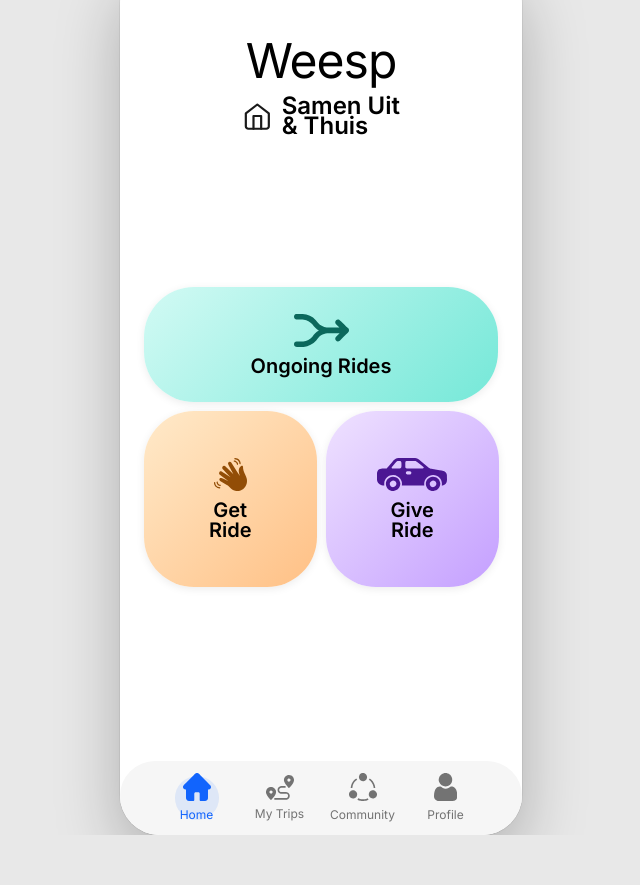
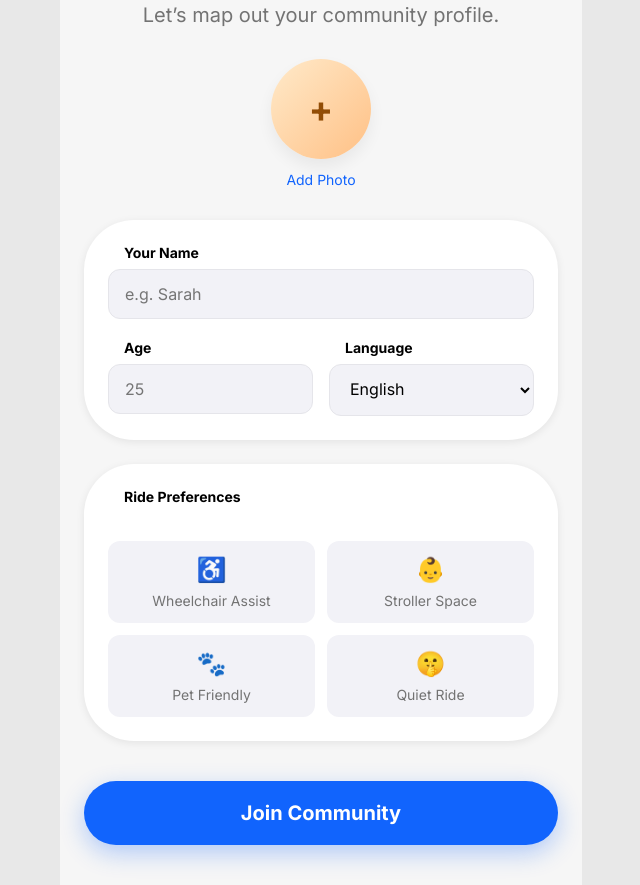
Before and after one commit to daniel037589/Publictransport, a React (Vite) app: page / in a window 1280 px wide. Shown: the whole page, without its empty margins (319-959 px from the left). Before the commit the page ends 835 px from the top, so only its background shows below. Built offline with nearby package versions, Linux system fonts and the light colour scheme; no server answers; the database is empty.

Commit message:
Implement local first-time user onboarding with form capture and profile sync

```diff
--- a/src/App.jsx
+++ b/src/App.jsx
@@ -6,9 +6,11 @@ import { GetRideScreen } from './components/GetRide';
 import { GiveRideScreen } from './components/GiveRide';
 import { ProfileScreen } from './components/Profile';
 import { MyTripsScreen } from './components/MyTrips';
+import { OnboardingScreen } from './components/Onboarding';
 import './index.css';
 
 const INITIAL_RIDERS = [
+  // Keeping initial mockup data ...
   {
     id: 'sarah',
     name: 'Sarah',
@@ -18,30 +20,14 @@ const INITIAL_RIDERS = [
     destination: 'Weesp Train Station',
     location: [52.3094, 5.0392],
     destinationLocation: [52.3134, 5.0425],
-    color: '#1164fd', // brand blue
+    color: '#1164fd',
     badges: [
       { icon: '👶', text: 'With Stroller', color: 'blue' },
       { icon: '💺', text: '2 Seats Needed', color: 'grey' }
     ]
-  },
-  {
-    id: 'john',
-    name: 'John',
-    initial: 'J',
-    distance: '2.5 km away',
-    timeframe: 'Needs ride by 09:00',
-    destination: 'Amsterdam Zuidoost',
-    location: [52.3021, 5.0487],
-    destinationLocation: [52.3121, 5.0087],
-    color: '#737373', // grey
-    badges: [
-      { icon: '🧳', text: 'No extra luggage', color: 'grey' },
-      { icon: '💺', text: '1 Seat Needed', color: 'grey' }
-    ]
   }
 ];
 
-// Helper to map UI rider shape to DB shape
 const serializeForDb = (rider) => ({
   id: String(rider.id),
   name: rider.name,
@@ -55,7 +41,6 @@ const serializeForDb = (rider) => ({
   badges: rider.badges
 });
 
-// Helper to map DB shape back to UI shape
 const deserializeFromDb = (row) => ({
   id: row.id,
   name: row.name,
@@ -72,16 +57,21 @@ const deserializeFromDb = (row) => ({
 function App() {
   const [activeTab, setActiveTab] = useState('home');
   const [riders, setRiders] = useState(INITIAL_RIDERS);
+  const [userProfile, setUserProfile] = useState(null);
+  const [isInitializing, setIsInitializing] = useState(true);
 
-  // Mount Supabase connection securely handling global requests over Postgres
   useEffect(() => {
-    // 1. Fetch persistent historical requests on load
+    // Check if user has executed local boarding flow before
+    const stored = localStorage.getItem('weesp_user_profile');
+    if (stored) {
+      setUserProfile(JSON.parse(stored));
+    }
+    setIsInitializing(false);
+
+    // Initialize historic Supabase rides
     const fetchExistingRides = async () => {
       const { data, error } = await supabase.from('ride_requests').select('*');
-      if (error) {
-        console.error('Supabase fetch error. Is the table created?', error.message);
-      } else if (data) {
-        // Merge fetched historic DB riders with our UI mockup default riders
+      if (!error && data) {
         const dbRiders = data.map(deserializeFromDb);
         setRiders(prev => {
           const merged = [...prev];
@@ -95,14 +85,13 @@ function App() {
 
     fetchExistingRides();
 
-    // 2. Subscribe to LIVE incoming database requests (replaces MQTT)
+    // Supabase Live Websockets
     const channel = supabase
       .channel('public-ride_requests-changes')
       .on(
         'postgres_changes',
         { event: '*', schema: 'public', table: 'ride_requests' },
         (payload) => {
-          console.log("Supabase Realtime Received:", payload);
           if (payload.eventType === 'INSERT') {
             const incomingRider = deserializeFromDb(payload.new);
             setRiders(prev => {
@@ -116,77 +105,59 @@ function App() {
       )
       .subscribe();
 
-    return () => {
-      supabase.removeChannel(channel);
-    };
+    return () => supabase.removeChannel(channel);
   }, []);
 
-  const handleNavigate = (path) => {
-    console.log(`Navigating to: ${path}`);
-    setActiveTab(path);
-  };
+  const handleNavigate = (path) => setActiveTab(path);
 
   const handleAddRider = async (newRider) => {
-    // Locally optimistically update state instantly for immediate snap feedback
     setRiders(prev => [...prev, newRider]);
     setActiveTab('give-ride');
-
-    // Asynchronously insert persistent request to DB, triggering live broadcast to everyone else
     const record = serializeForDb(newRider);
     const { error } = await supabase.from('ride_requests').insert([record]);
-
-    if (error) {
-      console.error("Failed to push request to Supabase!", error.message);
-    }
+    if (error) console.error("Failed to push request to Supabase!", error.message);
   };
 
   const handleDeleteRide = async (rideId) => {
-    // Locally optimistically update state instantly for snappy UI
     setRiders(prev => prev.filter(r => String(r.id) !== String(rideId)));
+    const { error } = await supabase.from('ride_requests').delete().eq('id', String(rideId));
+    if (error) console.error("Failed to delete request from Supabase!", error.message);
+  };
 
-    // Execute deletion from persistent storage
-    const { error } = await supabase.from('ride_requests').delete().eq('id', String(rideId));
-    if (error) {
-      console.error("Failed to delete request from Supabase!", error.message);
-    }
-  };
+  if (isInitializing) return null;
+
+  // Intercept the entire layout with boarding flow if identity is missing
+  if (!userProfile) {
+    return <OnboardingScreen onComplete={setUserProfile} />;
+  }
 
   return (
     <div className="app-shell">
-      {/* Screens container */}
-      <div
-        className={`screen ${activeTab === 'home' ? 'screen--active' : 'screen--hidden-left'}`}
-      >
+      <div className={`screen ${activeTab === 'home' ? 'screen--active' : 'screen--hidden-left'}`}>
         <HomePage onNavigate={handleNavigate} />
       </div>
 
-      <div
-        className={`screen ${(activeTab === 'get-ride' || activeTab === 'give-ride') ? 'screen--active' : 'screen--hidden-right'}`}
-        style={{ zIndex: 100 }}
-      >
-        {activeTab === 'get-ride' && <GetRideScreen onBack={() => setActiveTab('home')} onRequestRide={handleAddRider} />}
+      <div className={`screen ${(activeTab === 'get-ride' || activeTab === 'give-ride') ? 'screen--active' : 'screen--hidden-right'}`} style={{ zIndex: 100 }}>
+        {activeTab === 'get-ride' && <GetRideScreen onBack={() => setActiveTab('home')} onRequestRide={handleAddRider} userProfile={userProfile} />}
         {activeTab === 'give-ride' && <GiveRideScreen onBack={() => setActiveTab('home')} riders={riders} />}
       </div>
 
-      <div
-        className={`screen ${activeTab === 'trips' ? 'screen--active' : 'screen--hidden-right'}`}
-      >
+      <div className={`screen ${activeTab === 'trips' ? 'screen--active' : 'screen--hidden-right'}`}>
         <MyTripsScreen riders={riders} onDeleteRide={handleDeleteRide} />
       </div>
 
-      <div
-        className={`screen ${activeTab === 'community' ? 'screen--active' : 'screen--hidden-right'}`}
-      >
+      <div className={`screen ${activeTab === 'community' ? 'screen--active' : 'screen--hidden-right'}`}>
         <div style={{ padding: '80px 20px', textAlign: 'center' }}>
           <h2>Community Page</h2>
           <p>This is a placeholder for the Community screen.</p>
         </div>
       </div>
 
-      <div
-        className={`screen ${activeTab === 'profile' ? 'screen--active' : 'screen--hidden-right'}`}
-      >
-        <ProfileScreen />
+      <div className={`screen ${activeTab === 'profile' ? 'screen--active' : 'screen--hidden-right'}`}>
+        <ProfileScreen userProfile={userProfile} onLogout={() => {
+          localStorage.removeItem('weesp_user_profile');
+          setUserProfile(null);
+        }} />
       </div>
 
       <Navbar activeTab={activeTab} onTabChange={setActiveTab} />
--- a/src/components/GetRide.jsx
+++ b/src/components/GetRide.jsx
@@ -18,7 +18,14 @@ function CommunityShieldIcon() {
   );
 }
 
-export function GetRideScreen({ onBack, onRequestRide }) {
+export function GetRideScreen({ onBack, onRequestRide, userProfile }) {
+  const PREF_MAP = {
+    'wheelchair': { icon: '♿️', text: 'Wheelchair Assist', color: 'blue' },
+    'stroller': { icon: '👶', text: 'Stroller', color: 'blue' },
+    'pets': { icon: '🐾', text: 'Pet Friendly', color: 'grey' },
+    'quiet': { icon: '🤫', text: 'Quiet Ride', color: 'grey' }
+  };
+
   const handleSubmit = (e) => {
     e.preventDefault();
     const formData = new FormData(e.target);
@@ -28,10 +35,12 @@ export function GetRideScreen({ onBack, onRequestRide }) {
     const newLocation = [52.3082 + (Math.random() - 0.5)*0.015, 5.0416 + (Math.random() - 0.5)*0.015];
     const dropoffLocation = [52.3082 + (Math.random() - 0.5)*0.015, 5.0416 + (Math.random() - 0.5)*0.015];
 
+    const mappedBadges = (userProfile?.preferences || []).map(p => PREF_MAP[p]).filter(Boolean);
+
     const newRider = {
       id: 'you-' + Date.now(),
-      name: 'You',
-      initial: 'Y',
+      name: userProfile ? userProfile.name : 'You',
+      initial: userProfile ? userProfile.name.charAt(0).toUpperCase() : 'Y',
       distance: '0 km away',
       timeframe: 'Needs ride now',
       destination: destination,
@@ -39,7 +48,8 @@ export function GetRideScreen({ onBack, onRequestRide }) {
       destinationLocation: dropoffLocation,
       color: '#ffc085', // warm orange
       badges: [
-        { icon: '📍', text: 'Ready', color: 'blue' }
+        { icon: '📍', text: 'Ready', color: 'blue' },
+        ...mappedBadges
       ]
     };
 
--- /dev/null
+++ b/src/components/Onboarding.css
@@ -0,0 +1,137 @@
+.onboarding-container {
+  display: flex;
+  flex-direction: column;
+  background-color: var(--color-bg-gray);
+  min-height: 100vh;
+  padding: 40px 24px;
+  overflow-y: auto;
+}
+
+.onboarding-header {
+  text-align: center;
+  margin-bottom: 32px;
+}
+
+.onboarding-title {
+  font-family: var(--font-family-title);
+  font-size: var(--font-size-xl);
+  font-weight: var(--font-weight-heavy);
+  color: var(--color-text-black);
+}
+
+.onboarding-subtitle {
+  font-size: var(--font-size-m);
+  color: var(--color-text-nav);
+  margin-top: 8px;
+}
+
+.avatar-upload-wrapper {
+  display: flex;
+  flex-direction: column;
+  align-items: center;
+  margin-bottom: 32px;
+}
+
+.avatar-preview {
+  width: 100px;
+  height: 100px;
+  border-radius: 50%;
+  background: linear-gradient(135deg, #ffeaca 0%, #ffc085 100%);
+  display: flex;
+  align-items: center;
+  justify-content: center;
+  color: #924d06;
+  font-size: 36px;
+  font-family: var(--font-family-title);
+  font-weight: bold;
+  box-shadow: 0 8px 16px rgba(0,0,0,0.06);
+  background-size: cover;
+  background-position: center;
+  cursor: pointer;
+  position: relative;
+  overflow: hidden;
+}
+
+.avatar-preview:hover::after {
+  content: 'Upload';
+  position: absolute;
+  bottom: 0;
+  left: 0;
+  right: 0;
+  background: rgba(0,0,0,0.5);
+  color: white;
+  font-size: 12px;
+  padding: 4px;
+  text-align: center;
+}
+
+.onboarding-card {
+  background: var(--color-brand-white);
+  border-radius: var(--radius-bigbuttons);
+  padding: 24px;
+  box-shadow: var(--shadow-card);
+  display: flex;
+  flex-direction: column;
+  gap: 20px;
+  margin-bottom: 24px;
+}
+
+.form-label {
+  display: block;
+  font-family: var(--font-family-title);
+  font-weight: var(--font-weight-bold);
+  margin-bottom: 8px;
+  color: var(--color-text-black);
+}
+
+.form-input, .form-select {
+  width: 100%;
+  padding: 14px 16px;
+  border-radius: 12px;
+  border: 1px solid #E5E5EA;
+  background: #F2F2F7;
+  font-size: 16px;
+  transition: all 0.2s ease;
+  box-sizing: border-box;
+  font-family: var(--font-family-body);
+}
+
+.form-input:focus, .form-select:focus {
+  outline: none;
+  border-color: var(--color-brand-blue);
+  background: white;
+  box-shadow: 0 0 0 4px rgba(17, 100, 253, 0.1);
+}
+
+.preferences-grid {
+  display: grid;
+  grid-template-columns: 1fr 1fr;
+  gap: 12px;
+}
+
+.pref-toggle {
+  background: #F2F2F7;
+  border: 2px solid transparent;
+  padding: 12px;
+  border-radius: 12px;
+  text-align: center;
+  cursor: pointer;
+  font-size: 14px;
+  font-weight: var(--font-weight-medium);
+  transition: all 0.2s ease;
+  display: flex;
+  flex-direction: column;
+  align-items: center;
+  gap: 8px;
+  color: var(--color-text-nav);
+}
+
+.pref-toggle--active {
+  background: rgba(17, 100, 253, 0.1);
+  border-color: var(--color-brand-blue);
+  color: var(--color-brand-blue);
+}
+
+.pref-icon {
+  font-size: 24px;
+}
--- /dev/null
+++ b/src/components/Onboarding.jsx
@@ -0,0 +1,160 @@
+import { useState, useRef } from 'react';
+import { motion } from 'framer-motion';
+import './Onboarding.css';
+
+const PREFERENCES = [
+  { id: 'wheelchair', label: 'Wheelchair Assist', icon: '♿️' },
+  { id: 'stroller', label: 'Stroller Space', icon: '👶' },
+  { id: 'pets', label: 'Pet Friendly', icon: '🐾' },
+  { id: 'quiet', label: 'Quiet Ride', icon: '🤫' },
+];
+
+export function OnboardingScreen({ onComplete }) {
+  const [formData, setFormData] = useState({
+    name: '',
+    age: '',
+    language: 'English',
+    preferences: [],
+    avatarUrl: null,
+  });
+
+  const fileInputRef = useRef(null);
+
+  const togglePreference = (prefId) => {
+    setFormData(prev => {
+      const isSelected = prev.preferences.includes(prefId);
+      if (isSelected) {
+        return { ...prev, preferences: prev.preferences.filter(p => p !== prefId) };
+      } else {
+        return { ...prev, preferences: [...prev.preferences, prefId] };
+      }
+    });
+  };
+
+  const handleAvatarUpload = (e) => {
+    const file = e.target.files[0];
+    if (file) {
+      const reader = new FileReader();
+      reader.onloadend = () => {
+        setFormData(prev => ({ ...prev, avatarUrl: reader.result }));
+      };
+      reader.readAsDataURL(file); // Save as base64 string directly into local storage
+    }
+  };
+
+  const handleSubmit = (e) => {
+    e.preventDefault();
+    if (!formData.name.trim()) return alert("Please enter your name!");
+
+    // Save to device local storage securely
+    localStorage.setItem('weesp_user_profile', JSON.stringify(formData));
+    onComplete(formData);
+  };
+
+  return (
+    <motion.div
+      className="onboarding-container"
+      initial={{ opacity: 0, y: 50 }}
+      animate={{ opacity: 1, y: 0 }}
+      exit={{ opacity: 0, scale: 0.95 }}
+      transition={{ duration: 0.5, ease: "easeOut" }}
+    >
+      <div className="onboarding-header">
+        <h1 className="onboarding-title">Welcome to Weesp</h1>
+        <p className="onboarding-subtitle">Let’s map out your community profile.</p>
+      </div>
+
+      <form onSubmit={handleSubmit}>
+        <div className="avatar-upload-wrapper">
+          <input
+            type="file"
+            accept="image/*"
+            onChange={handleAvatarUpload}
+            ref={fileInputRef}
+            style={{ display: 'none' }}
+          />
+          <motion.div
+            className="avatar-preview"
+            whileHover={{ scale: 1.05 }}
+            whileTap={{ scale: 0.95 }}
+            onClick={() => fileInputRef.current.click()}
+            style={formData.avatarUrl ? { backgroundImage: `url(${formData.avatarUrl})` } : {}}
+          >
+            {!formData.avatarUrl && (formData.name ? formData.name.charAt(0).toUpperCase() : '+')}
+          </motion.div>
+          <span style={{ marginTop: 12, fontSize: 14, color: 'var(--color-brand-blue)', cursor: 'pointer' }} onClick={() => fileInputRef.current.click()}>
+            Add Photo
+          </span>
+        </div>
+
+        <div className="onboarding-card">
+          <div>
+            <label className="form-label" htmlFor="name">Your Name</label>
+            <input
+              id="name"
+              className="form-input"
+              type="text"
+              placeholder="e.g. Sarah"
+              value={formData.name}
+              onChange={e => setFormData({...formData, name: e.target.value})}
+              required
+            />
+          </div>
+
+          <div style={{ display: 'flex', gap: '16px' }}>
+            <div style={{ flex: 1 }}>
+              <label className="form-label" htmlFor="age">Age</label>
+              <input
+                id="age"
+                className="form-input"
+                type="number"
+                placeholder="25"
+                value={formData.age}
+                onChange={e => setFormData({...formData, age: e.target.value})}
+              />
+            </div>
+
+            <div style={{ flex: 1 }}>
+              <label className="form-label" htmlFor="lang">Language</label>
+              <select
+                id="lang"
+                className="form-select"
+                value={formData.language}
+                onChange={e => setFormData({...formData, language: e.target.value})}
+              >
+                <option value="English">English</option>
+                <option value="Dutch">Nederlands</option>
+              </select>
+            </div>
+          </div>
+        </div>
+
+        <div className="onboarding-card">
+          <label className="form-label" style={{ marginBottom: '16px' }}>Ride Preferences</label>
+          <div className="preferences-grid">
+            {PREFERENCES.map(pref => (
+              <div
+                key={pref.id}
+                className={`pref-toggle ${formData.preferences.includes(pref.id) ? 'pref-toggle--active' : ''}`}
+                onClick={() => togglePreference(pref.id)}
+              >
+                <span className="pref-icon">{pref.icon}</span>
+                <span>{pref.label}</span>
+              </div>
+            ))}
+          </div>
+        </div>
+
+        <motion.button
+          className="btn-primary"
+          type="submit"
+          whileHover={{ scale: 1.02 }}
+          whileTap={{ scale: 0.98 }}
+          style={{ marginTop: '16px' }}
+        >
+          Join Community
+        </motion.button>
+      </form>
+    </motion.div>
+  );
+}
--- a/src/components/Profile.jsx
+++ b/src/components/Profile.jsx
@@ -2,7 +2,18 @@ import { motion } from 'framer-motion';
 import { WaveIcon, CarIcon } from './Icons';
 import './Profile.css';
 
-export function ProfileScreen() {
+export function ProfileScreen({ userProfile, onLogout }) {
+  const profileName = userProfile?.name || 'You';
+  const profileInitial = profileName.charAt(0).toUpperCase();
+  const prefs = userProfile?.preferences || [];
+
+  const ALL_PREFS = [
+    { id: 'wheelchair', label: 'Needs Wheelchair Assist', icon: '♿️' },
+    { id: 'stroller', label: 'Needs Stroller Space', icon: '👶' },
+    { id: 'pets', label: 'Pet Friendly', icon: '🐾' },
+    { id: 'quiet', label: 'Quiet Ride Preferred', icon: '🤫' },
+  ];
+
   return (
     <motion.div
       className="profile-container"
@@ -17,7 +28,12 @@ export function ProfileScreen() {
           animate={{ scale: 1 }}
           transition={{ type: "spring", stiffness: 300, damping: 20, delay: 0.1 }}
         >
-          <div className="profile-avatar">Y</div>
+          <div
+            className="profile-avatar"
+            style={userProfile?.avatarUrl ? { backgroundImage: `url(${userProfile.avatarUrl})`, backgroundSize: 'cover', backgroundPosition: 'center', color: 'transparent' } : {}}
+          >
+            {userProfile?.avatarUrl ? '' : profileInitial}
+          </div>
           <div className="profile-verified-badge">✓</div>
         </motion.div>
 
@@ -27,9 +43,9 @@ export function ProfileScreen() {
           animate={{ opacity: 1, y: 0 }}
           transition={{ delay: 0.2 }}
         >
-          <h2 className="profile-name">You</h2>
+          <h2 className="profile-name">{profileName}</h2>
           <p className="profile-status">
-            <span style={{ color: 'var(--color-brand-blue)' }}>★ 4.9</span> • Weesp Neighbor
+            <span style={{ color: 'var(--color-brand-blue)' }}>★ 5.0</span> • Weesp Neighbor
           </p>
         </motion.div>
       </div>
@@ -41,11 +57,11 @@ export function ProfileScreen() {
         transition={{ delay: 0.3 }}
       >
         <div className="stat-card">
-          <span className="stat-value">12</span>
+          <span className="stat-value">0</span>
           <span className="stat-label">Rides Given</span>
         </div>
         <div className="stat-card">
-          <span className="stat-value">8</span>
+          <span className="stat-value">0</span>
           <span className="stat-label">Rides Taken</span>
         </div>
       </motion.div>
@@ -57,23 +73,21 @@ export function ProfileScreen() {
       >
         <h3 className="profile-section-title">My Preferences</h3>
         <div className="profile-card">
-          <div className="profile-row">
-            <div className="profile-row-label">
-              <span style={{ fontSize: '20px' }}>👶</span> Needs Stroller Space
+          {ALL_PREFS.map((pref, index) => (
+            <div key={pref.id}>
+              <div className="profile-row">
+                <div className="profile-row-label">
+                  <span style={{ fontSize: '20px' }}>{pref.icon}</span> {pref.label}
+                </div>
+                <div className="toggle-switch" style={!prefs.includes(pref.id) ? { background: 'var(--color-bg-gray)' } : {}}>
+                  <div className="toggle-knob" style={!prefs.includes(pref.id) ? { left: '2px', right: 'auto' } : {}}></div>
+                </div>
+              </div>
+              {index < ALL_PREFS.length - 1 && (
+                <hr style={{ borderTop: '1px solid var(--color-bg-gray)', borderBottom: 'none', margin: '14px 0' }} />
+              )}
             </div>
-            <div className="toggle-switch">
-              <div className="toggle-knob"></div>
-            </div>
-          </div>
-          <hr style={{ borderTop: '1px solid var(--color-bg-gray)', borderBottom: 'none', margin: '4px 0' }} />
-          <div className="profile-row">
-            <div className="profile-row-label">
-              <span style={{ fontSize: '20px' }}>🎵</span> Quiet Ride Preferred
-            </div>
-            <div className="toggle-switch" style={{ background: 'var(--color-bg-gray)' }}>
-              <div className="toggle-knob" style={{ left: '2px', right: 'auto' }}></div>
-            </div>
-          </div>
+          ))}
         </div>
       </motion.div>
 
@@ -86,34 +100,28 @@ export function ProfileScreen() {
         <div className="profile-card">
           <div className="profile-row">
             <div className="profile-row-label">
-              <div style={{ width: 24, height: 24, color: 'var(--color-brand-blue)' }}>
+              <div style={{ width: 24, height: 24, color: 'var(--color-bg-gray)' }}>
                 <CarIcon />
               </div>
               <div>
-                <div>Volkswagen ID.3</div>
-                <div className="profile-row-value">Electric • White</div>
+                <div style={{ color: 'var(--color-text-nav)' }}>No Vehicle Added</div>
               </div>
             </div>
-            <div style={{ color: 'var(--color-brand-blue)', fontWeight: 'bold' }}>Edit</div>
-          </div>
-
-          <div className="preference-badge-list" style={{ marginTop: '8px' }}>
-            <span className="pref-badge pref-badge--active">3 Seats</span>
-            <span className="pref-badge">Trunk Space</span>
-            <span className="pref-badge">Pet Friendly</span>
+            <div style={{ color: 'var(--color-brand-blue)', fontWeight: 'bold' }}>Add</div>
           </div>
         </div>
       </motion.div>
 
       <motion.button
         className="btn-primary"
+        onClick={onLogout}
         style={{ marginTop: '16px', background: 'var(--color-bg-gray)', color: '#ff3b30' }}
         whileTap={{ scale: 0.98 }}
         initial={{ opacity: 0 }}
         animate={{ opacity: 1 }}
         transition={{ delay: 0.6 }}
       >
-        Log Out
+        Delete Device Profile
       </motion.button>
     </motion.div>
   );
```
